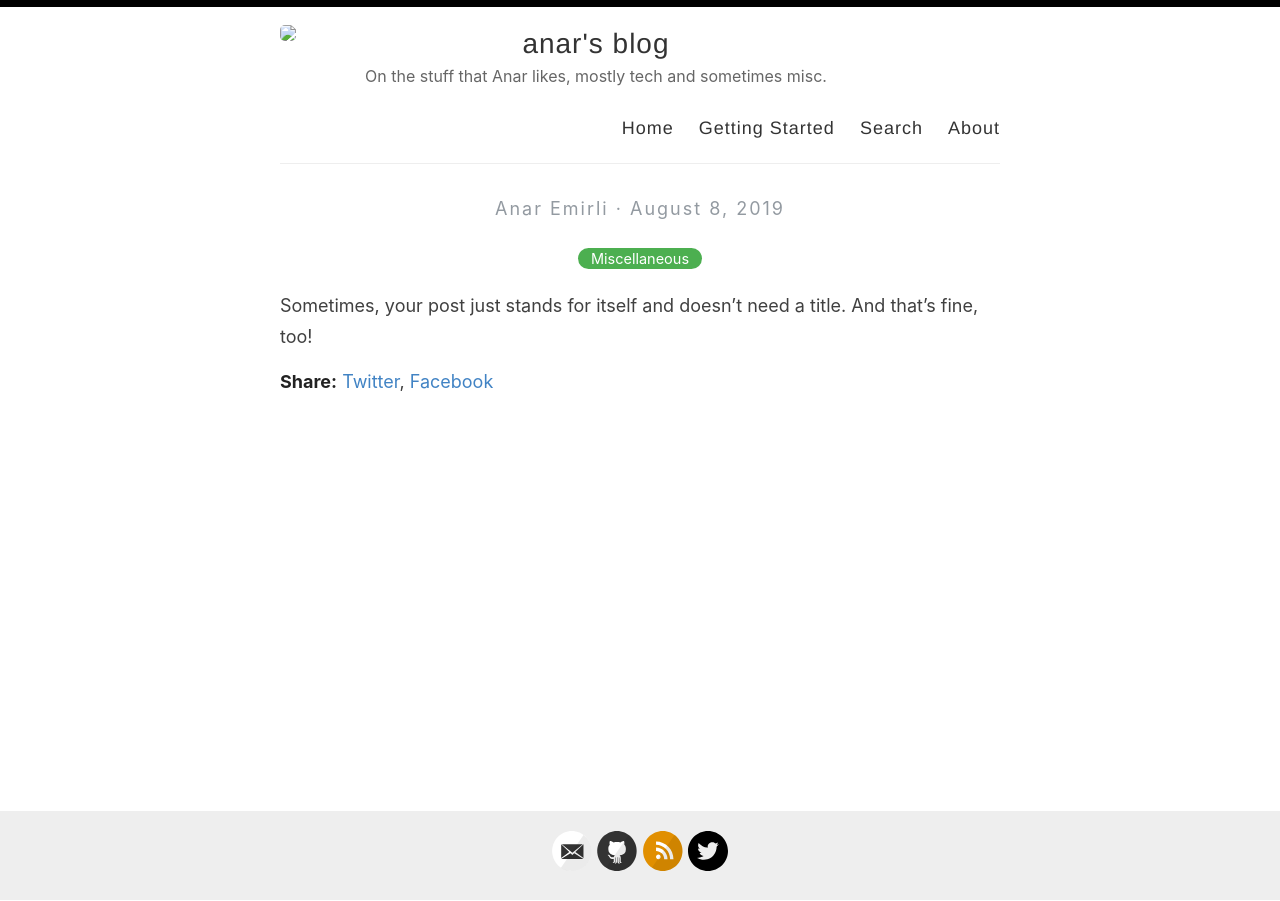
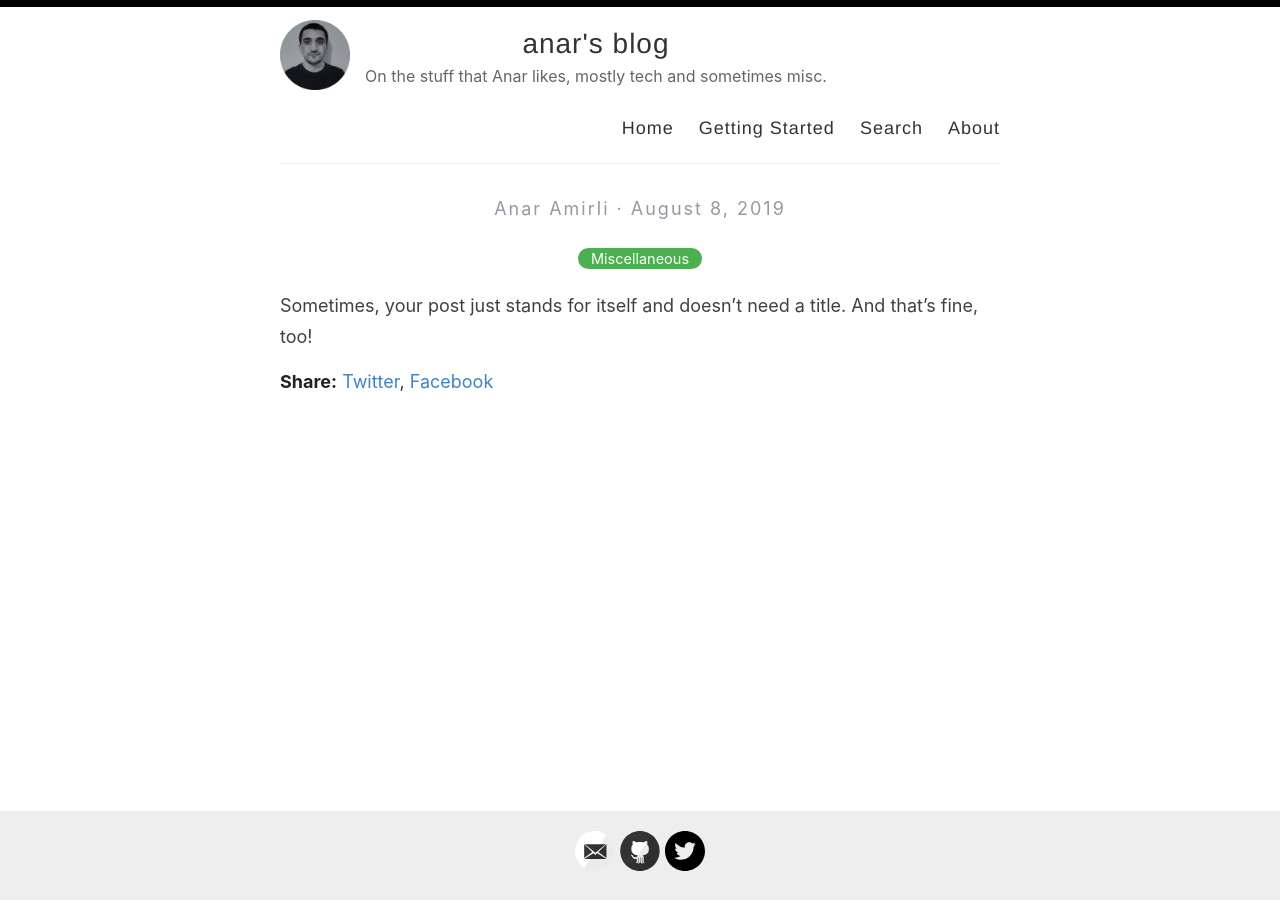
Before and after one commit to anaramirli/anaramirli.github.io, a Jekyll site: the page built from _posts/2019-08-08-no-title-posts.md, in a window 1280 px wide. Built offline with Jekyll 4.4.1, drawn with Linux system fonts in a browser that asks for light colours; comment, search, counter and statistics services are not loaded.

Commit message:
updates on documents

```diff
--- a/_config.yml
+++ b/_config.yml
@@ -6,7 +6,7 @@
 name: anar's blog
 
 # Name of the author
-author: Anar Emirli
+author: Anar Amirli
 
 # Short bio or description (displayed in the header)
 description: On the stuff that Anar likes, mostly tech and sometimes misc.
@@ -28,7 +28,7 @@ footer-links:
   instagram:
   linkedin:
   pinterest:
-  rss: rss
+  rss:
   twitter: anaramirli
   stackoverflow:
   youtube: # channel/<your_long_string> or user/<user-name>
```
Also changed, not shown: images/circle-cropped.png (added).
